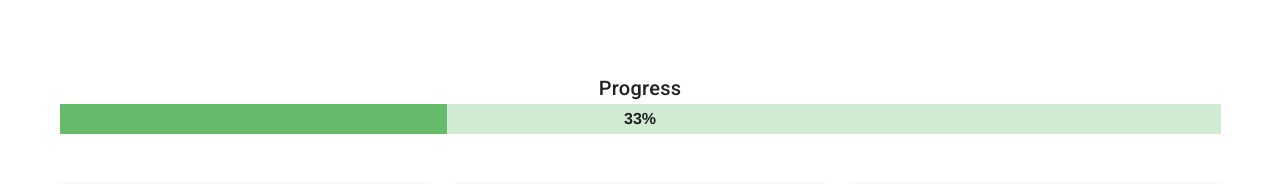
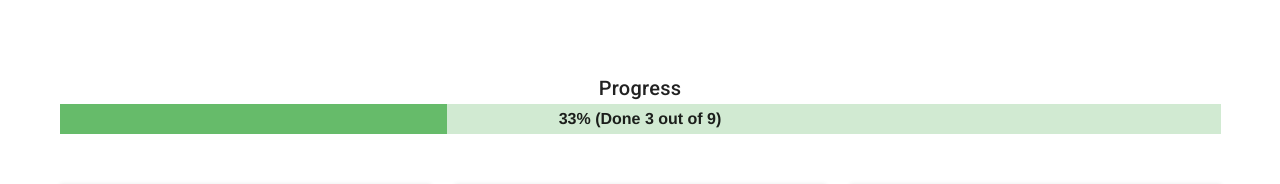
Before and after one commit to soum21/Task_Planner_APP_VueJS_Vuex_Vuetify, a Vue app: page / in a window 1280 px wide. Shown: the top 184 px of the page. Built offline with nearby package versions, Linux system fonts and the light colour scheme.

Commit message:
Progress Bar complete.

```diff
--- a/src/app/components/progressBar/index.vue
+++ b/src/app/components/progressBar/index.vue
@@ -1,6 +1,6 @@
 <template>
   <v-progress-linear v-model="progressData" color="green lighten-1" height="30">
-    <strong>{{ Math.floor(progressData) }}%</strong>
+    <strong>{{ Math.floor(progressData) }}% (Done {{ totalDone }} out of {{ totalTask }})</strong>
   </v-progress-linear>
 </template>
 
@@ -8,7 +8,9 @@
 export default {
   name: 'ProgressBar',
   props: {
-    progressData: Number
+    progressData: Number,
+    totalDone: String,
+    totalTask: String
   },
   setup() {}
 };
--- a/src/app/modules/home/home.html
+++ b/src/app/modules/home/home.html
@@ -4,7 +4,7 @@
 
     <div>
       <span class="text-h6">Progress</span>
-      <ProgressBar :progressData="totalProgress.progressPercentage" />
+      <ProgressBar :progressData="totalProgress.progressPercentage" :totalDone="totalProgress.totalDoneString" :totalTask="totalProgress.totalTaskString"/>
     </div>
     <!-- Progress Bar End -->
 
--- a/src/app/vuex/getters/index.js
+++ b/src/app/vuex/getters/index.js
@@ -17,13 +17,18 @@ const getProgressPercent = (state) => {
   const pendingBarProgress = `${totalPendinTask}/${totalTask}`;
   const processingBarProgress = `${totalProcessingTask}/${totalTask}`;
   const doneBarProgress = `${totalDoneTask}/${totalTask}`;
+  const totalTaskString = totalTask.toString();
+  const totalDoneString = totalDoneTask.toString();
+
   return {
     progressPercentage,
     pendingBarProgress,
     processingBarProgress,
     doneBarProgress,
     processingTaskPercentage,
-    pendingTaskPercentage
+    pendingTaskPercentage,
+    totalTaskString,
+    totalDoneString
   };
 };
 
```
